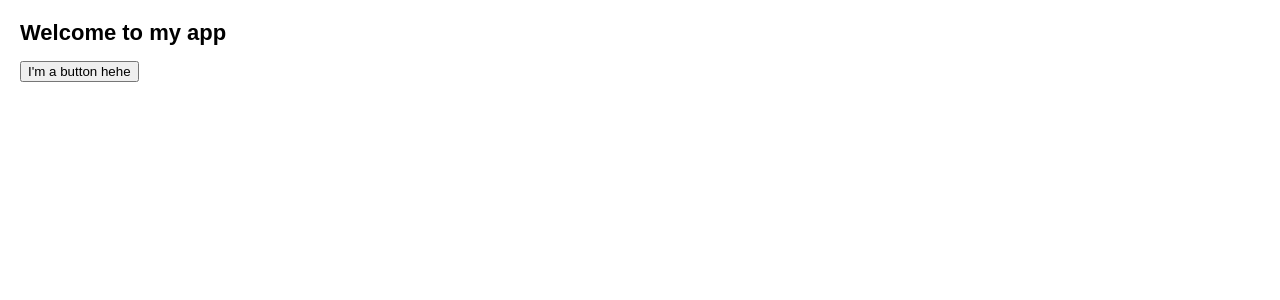
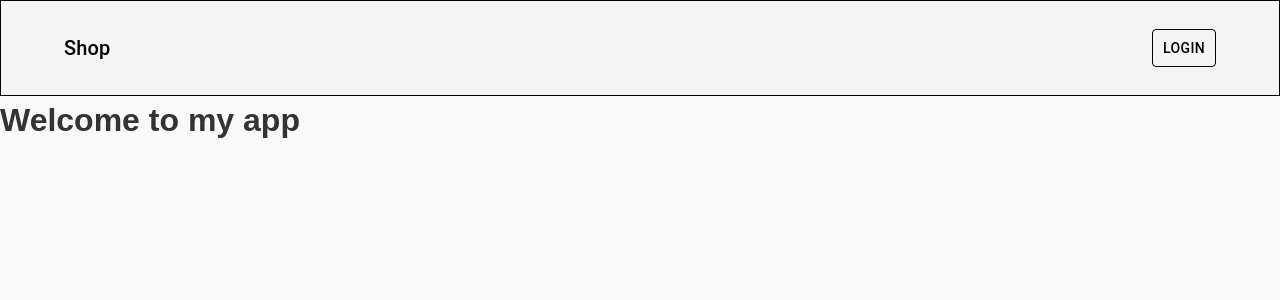
Before and after one commit to nhat281003/shop_ui, a React (Create React App) app: page / in a window 1280 px wide. Shown: the top 300 px of the page. Built offline with nearby package versions, Linux system fonts and the light colour scheme.

Commit message:
add Home page, Header component, and update dependencies

```diff
--- a/package.json
+++ b/package.json
@@ -9,8 +9,13 @@
     "eject": "react-scripts eject"
   },
   "dependencies": {
+    "@emotion/react": "^11.14.0",
+    "@emotion/styled": "^11.14.0",
+    "@mui/material": "^6.3.1",
+    "axios": "^1.7.9",
     "react": "^19.0.0",
     "react-dom": "^19.0.0",
+    "react-router-dom": "^7.1.1",
     "react-scripts": "^5.0.1"
   },
   "browserslist": {
--- a/src/App.js
+++ b/src/App.js
@@ -1,16 +1,17 @@
-function MyButton() {
+import { BrowserRouter, Routes, Route, Link } from "react-router-dom";
+import HomePage from "./pages/Home";
+// import CartPage from "./pages/Cart";
+import Header from "./components/Header";
+// import Footer from "./components/Footer";
+export default function MyApp() {
   return (
-    <button onClick={() => alert("hehe")}>
-      I'm a button hehe
-    </button>
+    <BrowserRouter>
+      <Header />
+      <Routes>
+        <Route path="/" element={<HomePage />} />
+        {/* <Route path="/cart" element={<CartPage />} /> */}
+      </Routes>
+      {/* <Footer /> */}
+    </BrowserRouter>
   );
 }
-
-export default function MyApp() {
-  return (
-    <div>
-      <h1>Welcome to my app</h1>
-      <MyButton />
-    </div>
-  );
-}
--- /dev/null
+++ b/src/components/Header.jsx
@@ -0,0 +1,41 @@
+import * as React from "react";
+import AppBar from "@mui/material/AppBar";
+import Box from "@mui/material/Box";
+import Toolbar from "@mui/material/Toolbar";
+import Typography from "@mui/material/Typography";
+import Button from "@mui/material/Button";
+import { Container } from "@mui/material";
+
+export default function Header() {
+  return (
+    <Box sx={{ flexGrow: 1 }}>
+      <AppBar
+        position="static"
+        sx={{
+          backgroundColor: "#f5f5f5",
+          boxShadow: "none",
+          border: "1px solid black",
+          height: "96px",
+          color: "black",
+          display: "flex",
+          alignItems: "center",
+        }}
+      >
+        <Container
+          sx={{ height: "100%", display: "flex", alignItems: "center" }}
+        >
+          <Typography variant="h6" component="div" sx={{ flexGrow: 1 }}>
+            Shop
+          </Typography>
+          <Button
+            sx={{ backgroundColor: "#f5f5f5", border: "1px solid black", '&:hover': { backgroundColor: '#f5f5f5'} ,}}
+            color="inherit"
+            className="item-other"
+          >
+            Login
+          </Button>
+        </Container>
+      </AppBar>
+    </Box>
+  );
+}
--- /dev/null
+++ b/src/pages/Home.jsx
@@ -0,0 +1,7 @@
+export default function Home() {
+    return (
+      <div>
+        <h1>Welcome to my app</h1>
+      </div>
+    );
+  }
--- a/src/styles.css
+++ b/src/styles.css
@@ -1,47 +1,154 @@
+/* reset.css */
+
+/* Box Model */
 * {
   box-sizing: border-box;
-}
-
-body {
-  font-family: sans-serif;
-  margin: 20px;
+  margin: 0;
   padding: 0;
 }
 
-h1 {
-  margin-top: 0;
-  font-size: 22px;
+/* Body */
+body {
+  font-family: Arial, sans-serif;
+  font-size: 16px;
+  line-height: 1.5;
+  color: #333;
+  background-color: #f9f9f9;
 }
 
-h2 {
-  margin-top: 0;
-  font-size: 20px;
+/* Headings */
+h1,
+h2,
+h3,
+h4,
+h5,
+h6 {
+  font-weight: bold;
+  color: #333;
 }
 
-h3 {
-  margin-top: 0;
-  font-size: 18px;
+/* Links */
+a {
+  text-decoration: none;
+  color: #337ab7;
 }
 
-h4 {
-  margin-top: 0;
-  font-size: 16px;
+a:hover {
+  color: #23527c;
 }
 
-h5 {
-  margin-top: 0;
-  font-size: 14px;
+/* Images */
+img {
+  max-width: 100%;
+  height: auto;
+  display: block;
 }
 
-h6 {
-  margin-top: 0;
-  font-size: 12px;
+/* Lists */
+ul,
+ol {
+  list-style: none;
+  padding: 0;
+  margin: 0;
 }
 
-code {
-  font-size: 1.2em;
+li {
+  padding: 10px;
+  border-bottom: 1px solid #ccc;
 }
 
-ul {
-  padding-inline-start: 20px;
+li:last-child {
+  border-bottom: none;
 }
+
+/* Buttons */
+button {
+  padding: 10px 20px;
+  border: none;
+  border-radius: 5px;
+  background-color: #337ab7;
+  color: #fff;
+  cursor: pointer;
+}
+
+button:hover {
+  background-color: #23527c;
+}
+
+/* Forms */
+input,
+textarea {
+  padding: 10px;
+  border: 1px solid #ccc;
+  border-radius: 5px;
+  width: 100%;
+}
+
+input[type="submit"] {
+  padding: 10px 20px;
+  border: none;
+  border-radius: 5px;
+  background-color: #337ab7;
+  color: #fff;
+  cursor: pointer;
+}
+
+input[type="submit"]:hover {
+  background-color: #23527c;
+}
+
+/* Utilities */
+.container {
+  max-width: 1200px;
+  margin: 40px auto;
+  padding: 20px;
+  background-color: #fff;
+  border: 1px solid #ddd;
+  box-shadow: 0 2px 4px rgba(0, 0, 0, 0.1);
+}
+
+.item:hover {
+  transform: translate(-4px, -4px);
+  box-shadow: 5px 5px;
+}
+
+.item:active {
+  transform: translate(0px, 0px);
+  box-shadow: 0px 0px;
+}
+
+.item-other {
+  transition: 0.3s !important;
+}
+
+.item-other:hover {
+  transform: translate(-4px, -4px);
+  box-shadow: 5px 5px black !important;
+  transition: 0.3s;
+}
+
+.item-other:active {
+  transform: translate(0px, 0px);
+  box-shadow: 0px 0px !important;
+  transition: 0.3s;
+}
+
+.border-top-black {
+  border-top: 1px solid black !important;
+}
+
+.border-bottom-black {
+  border-bottom: 1px solid black !important;
+}
+
+.border-right-black {
+  border-right: 1px solid black !important;
+}
+
+.border-left-black {
+  border-left: 1px solid black !important;
+}
+
+.border-black {
+  border: 1px solid black !important;
+}
```
Also changed, not shown: src/components/Footer.jsx (added), 1 other file (tests, documents, lock files or other folders).
